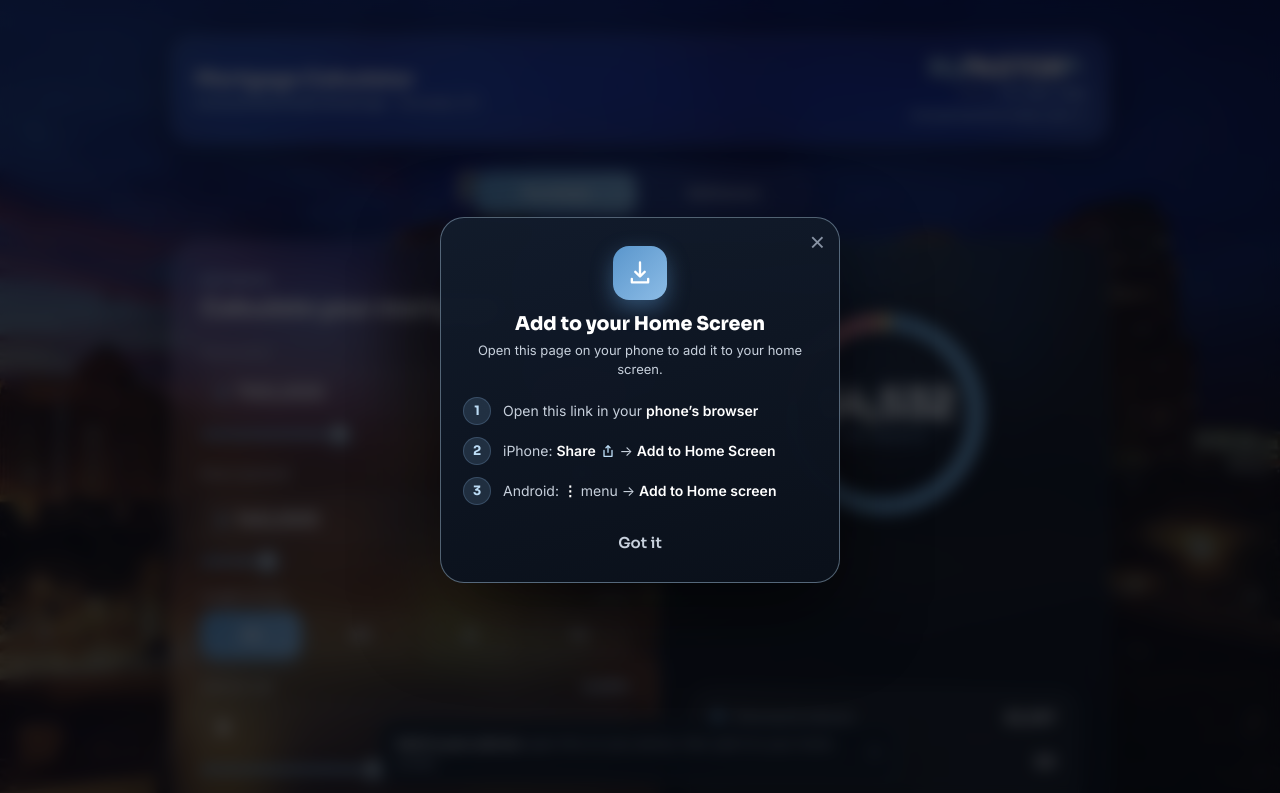
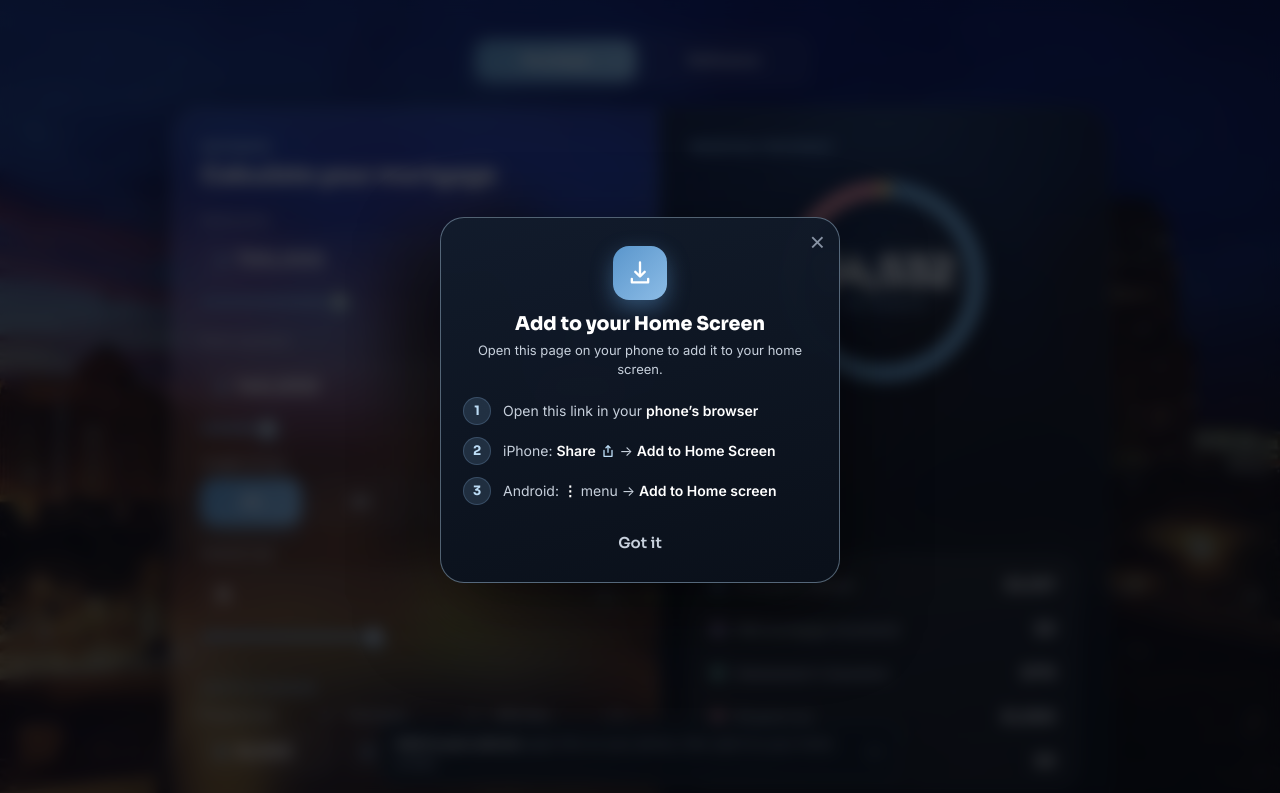
Before and after one commit to themortgagemaster01-eng/MaryJanePastorRealtyCalculator, a plain HTML site: page index.html in a window 1280 px wide. Shown: the top 793 px of the page. Drawn offline with Linux system fonts and the light colour scheme.

Commit message:
Add files via upload

```diff
--- a/index.html
+++ b/index.html
@@ -334,18 +334,6 @@
   </div>
 </div>
 <div class="stage">
-
-  <div class="agent-bar">
-    <a class="box-logo" href="https://maryjanepastorrealty.com" target="_blank" rel="noopener"><img src="mjp-logo.svg" alt="Mary Jane Pastor Realty"></a>
-    <div class="agent-meta">
-      <h1>Mortgage Calculator</h1>
-      <div class="firm"><b>Licensed Real Estate Brokerage</b> · Hartsdale, NY</div>
-    </div>
-    <div class="agent-contact">
-      Office: <a href="tel:9146821799">914-682-1799</a><br>
-      <a href="https://maryjanepastorrealty.com" target="_blank" rel="noopener">maryjanepastorrealty.com &rarr;</a>
-    </div>
-  </div>
 
   <div class="mode-tabs" id="modeTabs">
     <button data-mode="purchase" class="on">Purchase</button>
--- a/sw.js
+++ b/sw.js
@@ -1,4 +1,4 @@
-const CACHE='mjp-generic-v2';
+const CACHE='mjp-generic-v3';
 self.addEventListener('install',e=>{self.skipWaiting();});
 self.addEventListener('activate',e=>{e.waitUntil(caches.keys().then(ks=>Promise.all(ks.filter(k=>k!==CACHE).map(k=>caches.delete(k)))));self.clients.claim();});
 self.addEventListener('fetch',e=>{
```
